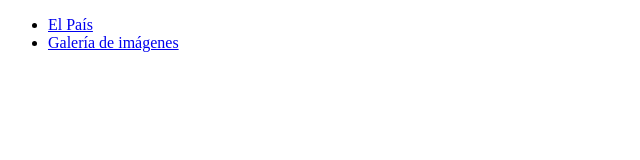
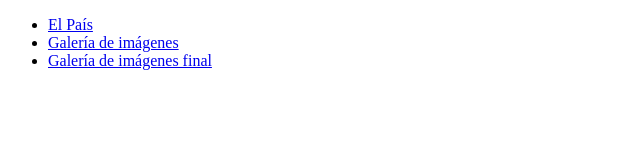
Before and after one commit to Cristinaaracil/TPED_1, a plain HTML site: page index.html in a window 1280 px wide. Shown: the whole page, without its empty margins (0-640 px from the left). Drawn offline with Linux system fonts and the light colour scheme.

Commit message:
index act

```diff
--- a/index.html
+++ b/index.html
@@ -8,7 +8,8 @@
 <body>
     <ul>
         <li><a href="webpais/elpais_cristina.html">El País</a></li>
-        <li><a href="webgaleriaimg/web_img.html">Galería de imágenes</a></li>
+        <li><a href="webgaleria1/web_img.html">Galería de imágenes</a></li>
+        <li><a href="webgaleriafinal/galeriadeimagenes.html">Galería de imágenes final</a></li>
 
     </ul>
 </body>
```
